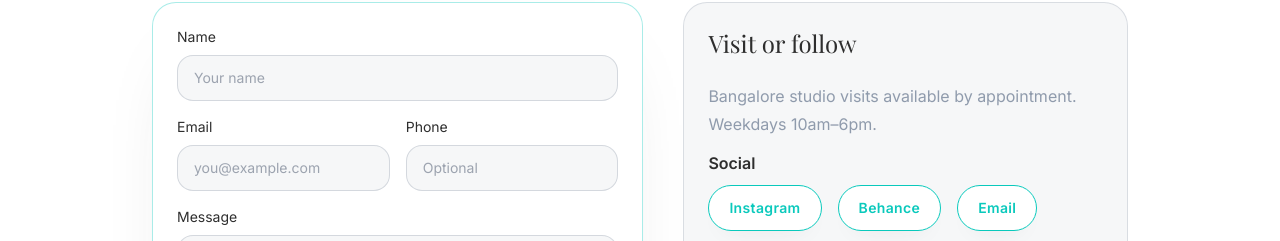
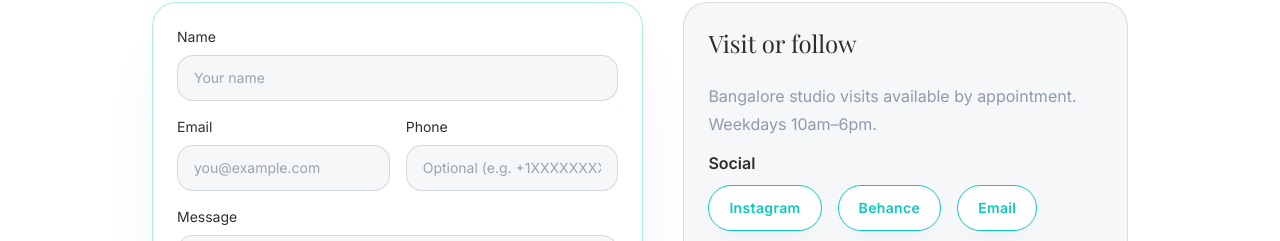
Before and after one commit to gozafar/arist, a Next.js app: page /contact in a window 1280 px wide. Shown: the part 309-550 px from the top of the page. Built offline with nearby package versions, Linux system fonts and the light colour scheme; no server answers; the database is empty; a web font is replaced by a local one.

Commit message:
resolv ethe issue

```diff
--- a/app/admin/paintings/order-list/page.tsx
+++ b/app/admin/paintings/order-list/page.tsx
@@ -120,20 +120,20 @@ export default function OrderListPage() {
                     <tbody className="divide-y divide-white/10">
                       {visibleOrders.map((order, index) => {
                         const paintingTitle =
-                          typeof order.paintingId === "object" ? order.paintingId.title : "Painting";
+                          typeof order?.paintingId === "object" ? order?.paintingId?.title : "Painting";
                         const paintingPrice =
-                          typeof order.paintingId === "object" ? order.paintingId.price : null;
+                          typeof order?.paintingId === "object" ? order?.paintingId?.price : null;
                         const serialNumber = startIndex + index + 1;
                         return (
                           <tr
-                            key={order._id}
+                            key={order?._id}
                             className="cursor-pointer transition-colors hover:bg-white/5"
                             onClick={() => openOrderDetails(order)}
                           >
                             <td className="px-4 py-3 text-white/70">{serialNumber}</td>
                             <td className="px-4 py-3 font-semibold text-white">#{order._id.slice(-8)}</td>
-                            <td className="px-4 py-3">{order.user.name}</td>
-                            <td className="px-4 py-3">{order.user.email}</td>
+                            <td className="px-4 py-3">{order?.user?.name}</td>
+                            <td className="px-4 py-3">{order?.user?.email}</td>
                             <td className="px-4 py-3">{paintingTitle}</td>
                             <td className="px-4 py-3">
                               {paintingPrice !== null ? `$${paintingPrice}` : "--"}
--- a/components/ContactClient.tsx
+++ b/components/ContactClient.tsx
@@ -6,6 +6,19 @@ import { sendContactMessage } from "@/lib/api/public";
 
 const ContactClient = () => {
   const [submitted, setSubmitted] = useState(false);
+  const [phoneError, setPhoneError] = useState("");
+
+  const normalizePhone = (value: string) => value.replace(/[\s()-]/g, "");
+
+  const isValidPhone = (value: string) => {
+    const normalized = normalizePhone(value);
+    return (
+      /^\+852\d{8}$/.test(normalized) ||
+      /^\+91\d{10}$/.test(normalized) ||
+      /^\+1\d{10}$/.test(normalized) ||
+      /^\+971\d{9}$/.test(normalized)
+    );
+  };
 
   return (
     <div className="mx-auto max-w-5xl px-4 py-12 lg:px-6 lg:py-16">
@@ -30,12 +43,20 @@ const ContactClient = () => {
               className="space-y-4 text-sm"
               onSubmit={async (e) => {
                 e.preventDefault();
-                const formData = new FormData(e.currentTarget);
+                const formData = new FormData(e?.currentTarget);
+                const rawPhone = String(formData?.get("phone") || "");
+                if (rawPhone && !isValidPhone(rawPhone)) {
+                  setPhoneError(
+                    "Phone must be +852XXXXXXXX, +91XXXXXXXXXX, +1XXXXXXXXXX, or +971XXXXXXXXX."
+                  );
+                  return;
+                }
                 try {
+                  const normalizedPhone = rawPhone ? normalizePhone(rawPhone) : undefined;
                   await sendContactMessage({
                     name: String(formData.get("name") || ""),
                     email: String(formData.get("email") || ""),
-                    phone: formData.get("phone") ? String(formData.get("phone")) : undefined,
+                    phone: normalizedPhone,
                     message: String(formData.get("message") || "")
                   });
                   setSubmitted(true);
@@ -47,7 +68,21 @@ const ContactClient = () => {
               <Input label="Name" name="name" placeholder="Your name" required />
               <div className="grid gap-4 md:grid-cols-2">
                 <Input label="Email" name="email" type="email" placeholder="you@example.com" required />
-                <Input label="Phone" name="phone" placeholder="Optional" />
+                <label className="block text-sm">
+                  <span className="mb-2 block text-white">Phone</span>
+                  <input
+                    type="tel"
+                    name="phone"
+                    placeholder="Optional (e.g. +1XXXXXXXXXX)"
+                    pattern="^\+?(?:852\d{8}|91\d{10}|1\d{10}|971\d{9})$"
+                    title="Use +852XXXXXXXX, +91XXXXXXXXXX, +1XXXXXXXXXX, or +971XXXXXXXXX."
+                    className="w-full rounded-2xl border border-white/15 bg-white/5 px-4 py-3 text-white outline-none transition focus:border-sand-400/60"
+                    onChange={() => {
+                      if (phoneError) setPhoneError("");
+                    }}
+                  />
+                  {phoneError ? <p className="mt-2 text-xs text-red-300">{phoneError}</p> : null}
+                </label>
               </div>
               <label className="block text-sm">
                 <span className="mb-2 block text-white">Message</span>
```
